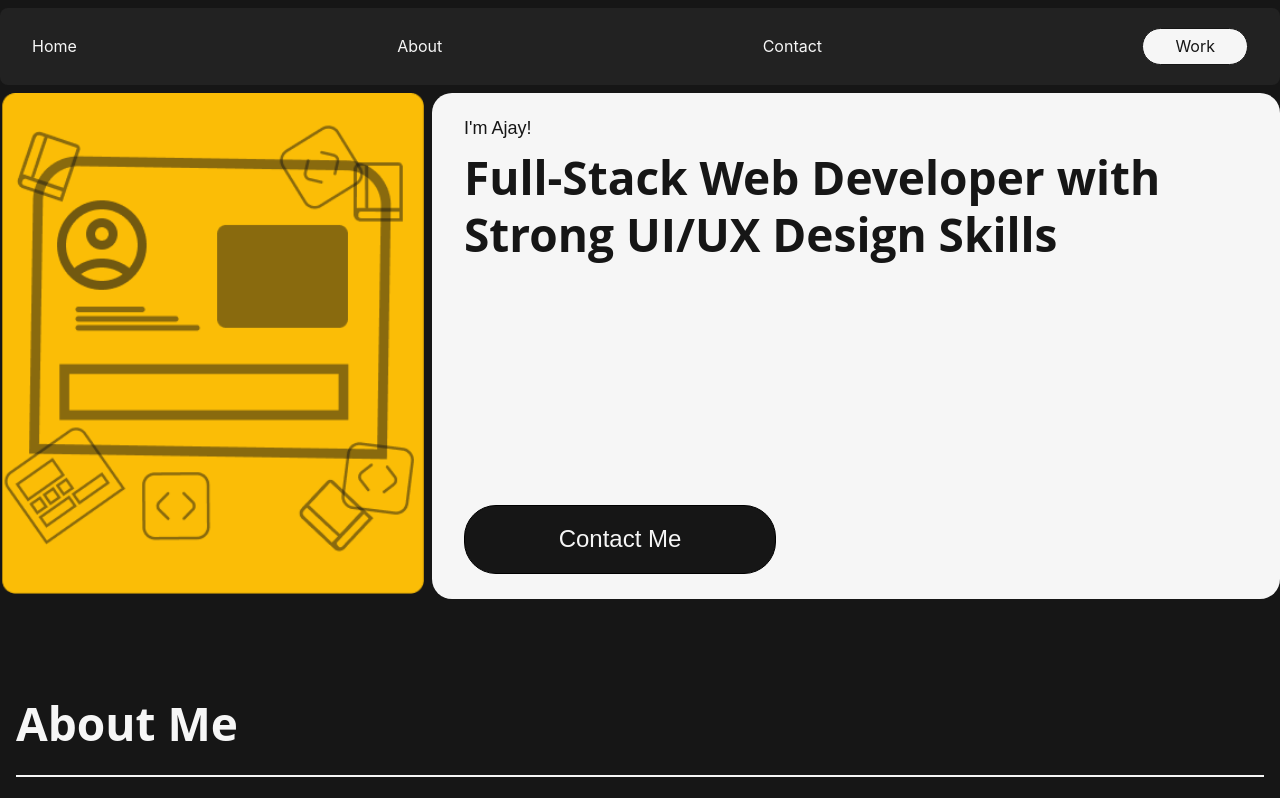
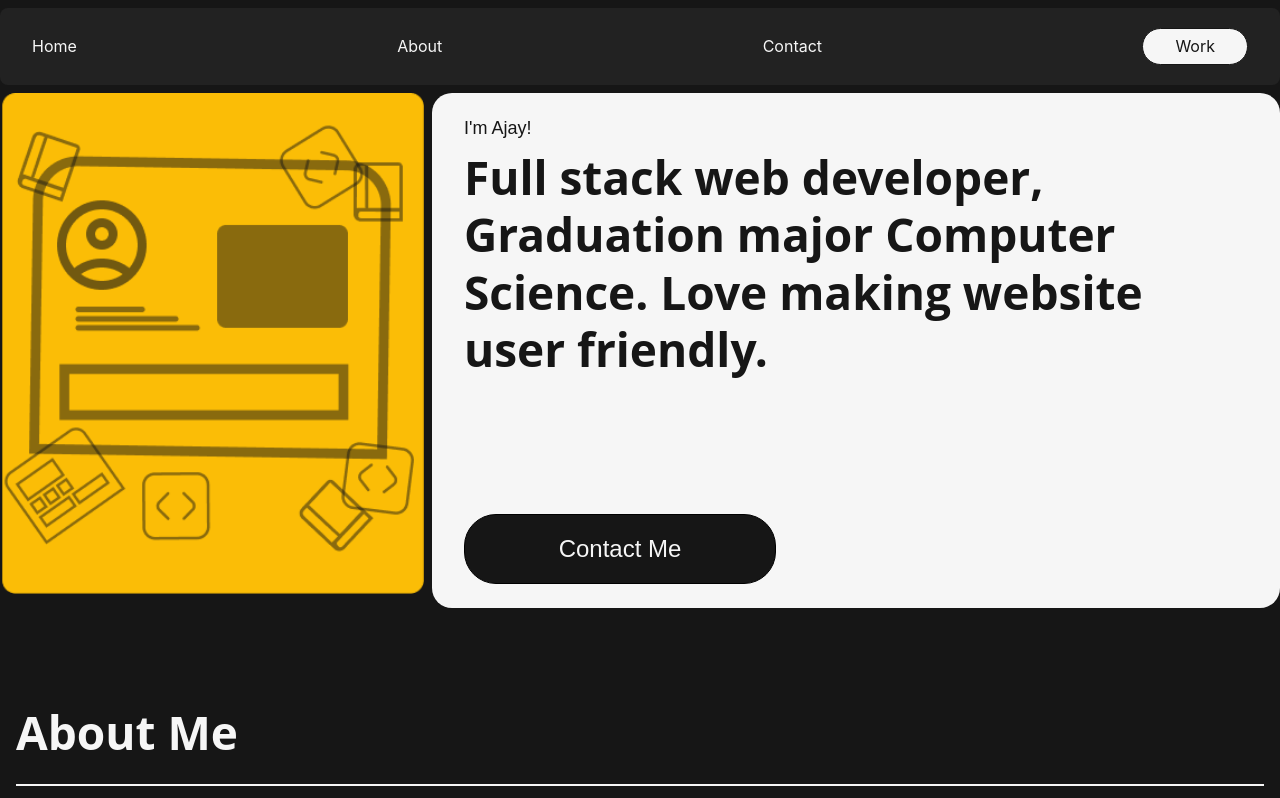
Before and after one commit to ajayshsh7/Ajay-sharma, a Next.js app: page /about in a window 1280 px wide. Shown: the top 798 px of the page. Built offline with nearby package versions, Linux system fonts and the light colour scheme; no server answers.

Commit message:
about page change(heading)

```diff
--- a/app/about/page.tsx
+++ b/app/about/page.tsx
@@ -18,7 +18,7 @@ export default function AboutPage() {
           <div className={styles.heroContent}>
             <p>I&apos;m Ajay!</p>
             <div className={styles.flexContent}>
-              <h1 className={styles.heroText}>Full-Stack Web Developer with Strong UI/UX Design Skills </h1>
+              <h1 className={styles.heroText}>Full stack web developer, Graduation major Computer Science. Love making website user friendly.</h1>
               <div className={styles.heroBtns}>
                 <button className={styles.heroBtn}
                   onClick={handleContact}>Contact Me
```
